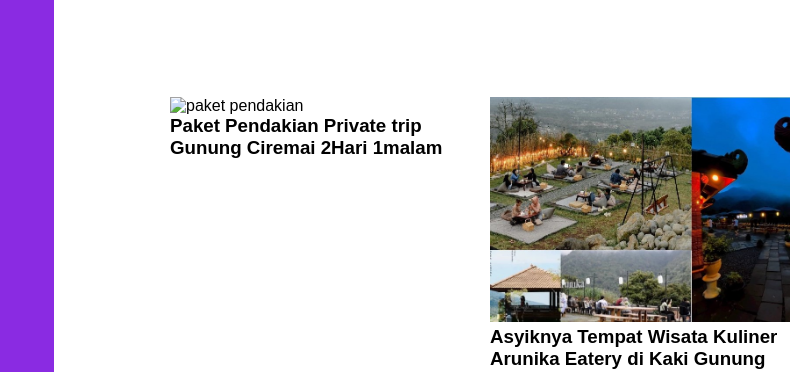
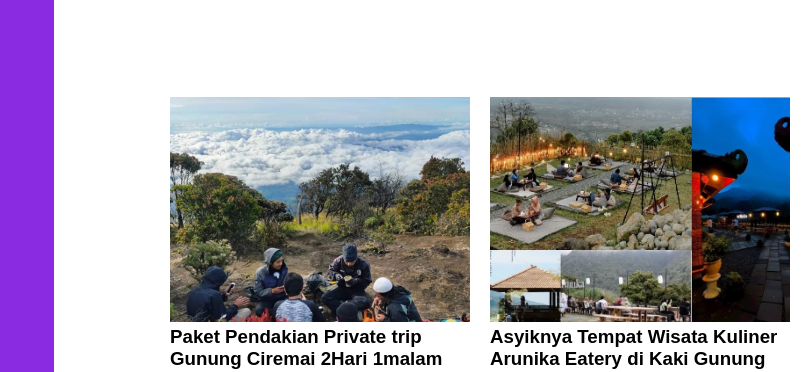
Before and after one commit to Lanailham15/Topikwisata, a plain HTML site: page index.html in a window 1280 px wide. Shown: the part 399-771 px from the top of the page, 0-805 px from the left. Drawn offline with Linux system fonts and the light colour scheme.

Commit message:
Update index.html

```diff
--- a/index.html
+++ b/index.html
@@ -37,7 +37,7 @@
         </div>
         <div class="info-container">
             <div class="paket-container">
-                <img src="images/pendakian ciremai.jpg" alt="paket pendakian">
+                <img src="pendakian ciremai.jpg" alt="paket pendakian">
                 <h3>Paket Pendakian Private trip Gunung Ciremai 2Hari 1malam</h3>
             </div>
             <div class="paket-container">
```
